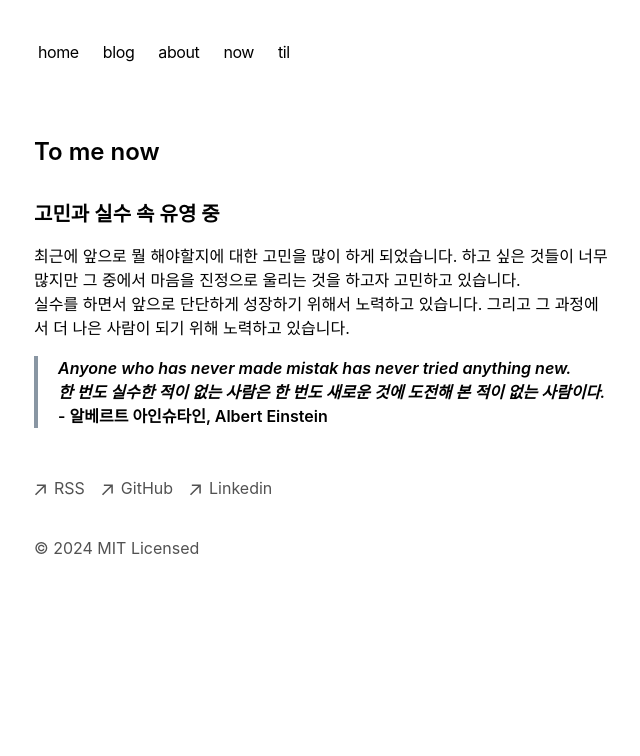
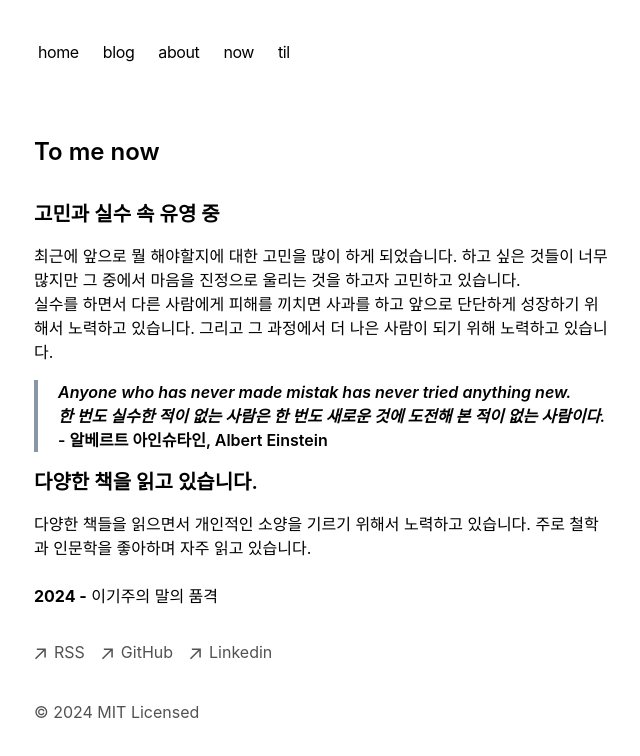
Before and after one commit to Dev-HyunSang/blog, a Next.js app: page /now in a window 1280 px wide. Shown: the top 756 px of the page, without its empty margins (318-958 px from the left). Built offline with nearby package versions, Linux system fonts and the light colour scheme.

Commit message:
update now page

```diff
--- a/app/now/page.tsx
+++ b/app/now/page.tsx
@@ -11,7 +11,7 @@ export default function Page() {
         <p className="mb-4">
             {`최근에 앞으로 뭘 해야할지에 대한 고민을 많이 하게 되었습니다. 하고 싶은 것들이 너무 많지만 그 중에서 마음을 진정으로 울리는 것을 하고자 고민하고 있습니다.`}
             <br />
-            {`실수를 하면서 앞으로 단단하게 성장하기 위해서 노력하고 있습니다. 그리고 그 과정에서 더 나은 사람이 되기 위해 노력하고 있습니다.`}
+            {`실수를 하면서 다른 사람에게 피해를 끼치면 사과를 하고 앞으로 단단하게 성장하기 위해서 노력하고 있습니다. 그리고 그 과정에서 더 나은 사람이 되기 위해 노력하고 있습니다.`}
         </p>
         <blockquote className="mb-4">
           <span className="font-semibold italic">Anyone who has never made mistak has never tried anything new.</span>
@@ -20,6 +20,10 @@ export default function Page() {
           <br />
           <span className="font-semibold">- 알베르트 아인슈타인, Albert Einstein</span>
         </blockquote>
+        <h2 className="mb-4 text-xl font-semibold">다양한 책을 읽고 있습니다.</h2>
+        <p>다양한 책들을 읽으면서 개인적인 소양을 기르기 위해서 노력하고 있습니다. 주로 철학과 인문학을 좋아하며 자주 읽고 있습니다.</p>
+        <br />
+        <p><b>2024 -</b> 이기주의 말의 품격</p>
     </section>
   )
 }
```
